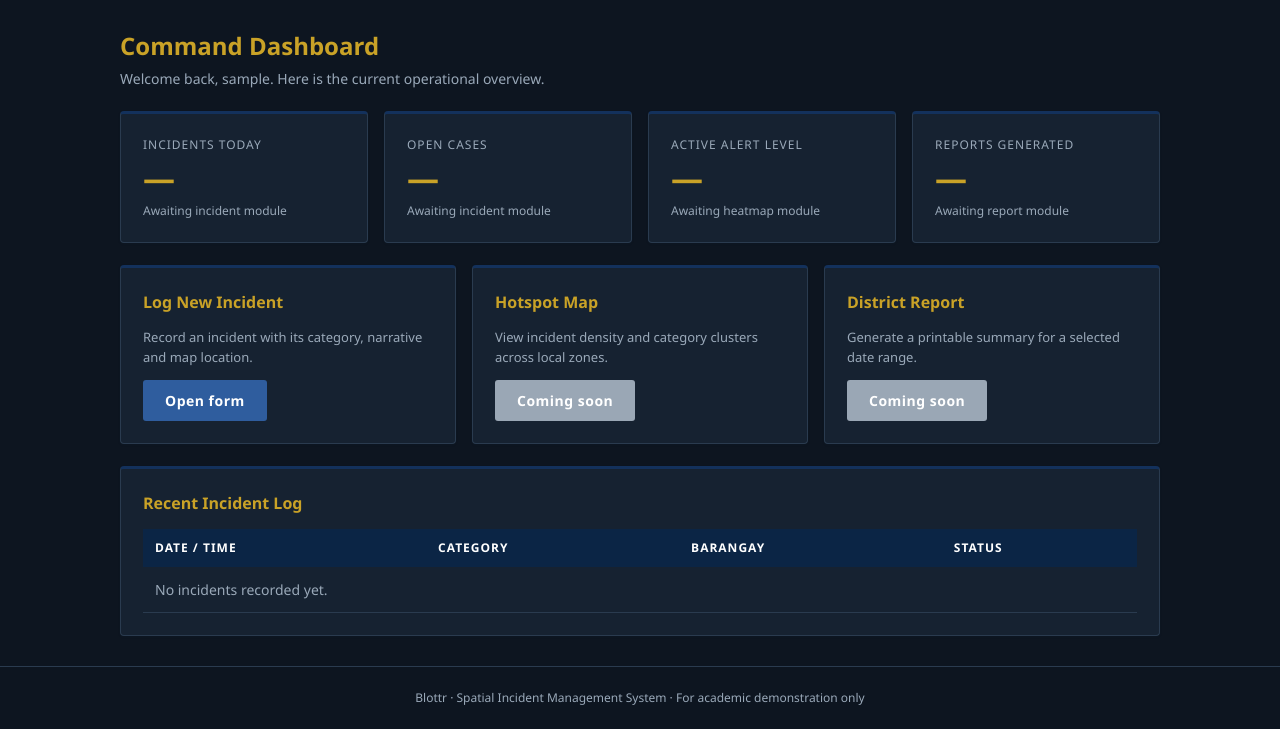
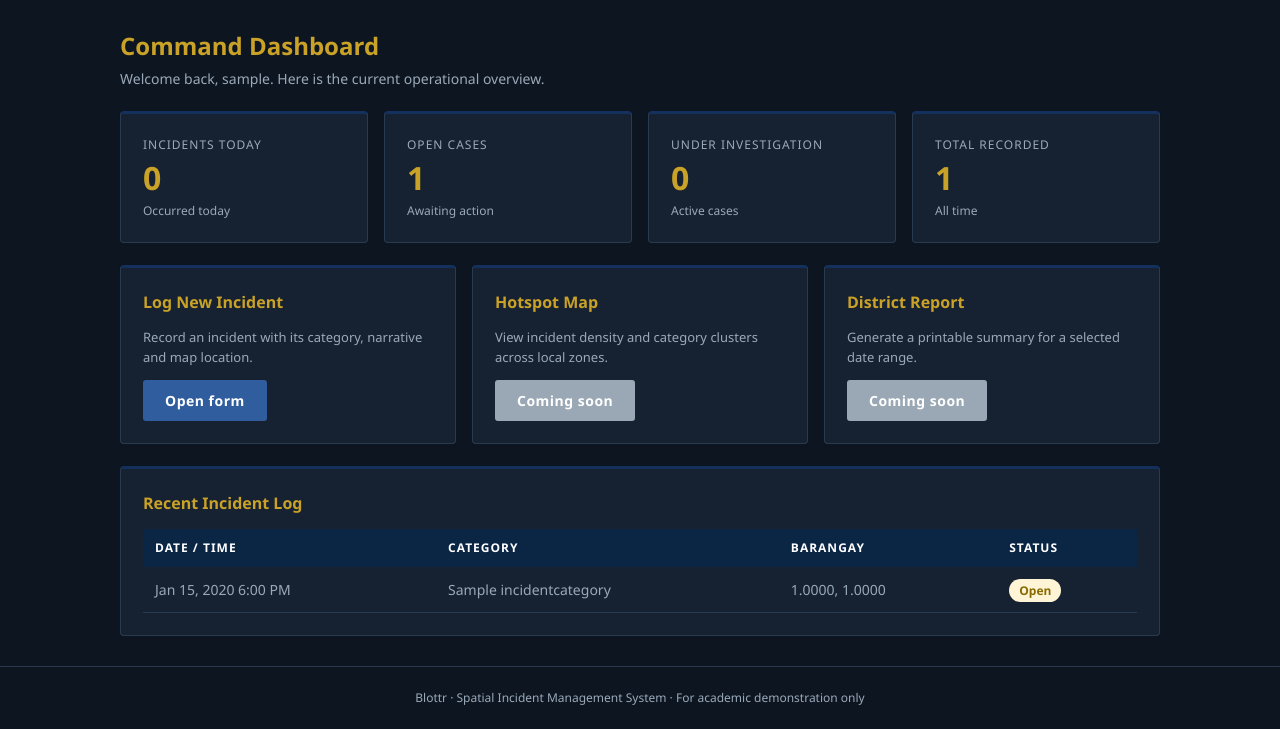
Before and after one commit to irenguinita/Blottr, a Django app: page / in a window 1280 px wide. Shown: the part 134-863 px from the top of the page. Run offline with Django 5.2, Linux system fonts and the light colour scheme; a user stored in the database is signed in; tables that the repository leaves empty hold one stand-in row (values such as "Sample post").

Commit message:
Show live incident counts and recent incidents on dashboard

```diff
--- a/apps/home/views.py
+++ b/apps/home/views.py
@@ -1,10 +1,18 @@
-"""
-HOME feature — the main authenticated landing screen.
-"""
 from django.contrib.auth.decorators import login_required
 from django.shortcuts import render
+from django.utils import timezone
+
+from apps.incidents.models import IncidentReport
 
 
 @login_required(login_url="login:login")
 def home_view(request):
-    return render(request, "home/home.html")
+    today = timezone.localdate()
+    context = {
+        "today_count": IncidentReport.objects.filter(occurrence_timestamp__date=today).count(),
+        "open_count": IncidentReport.objects.filter(status="open").count(),
+        "investigating_count": IncidentReport.objects.filter(status="under_investigation").count(),
+        "total_count": IncidentReport.objects.count(),
+        "recent": IncidentReport.objects.select_related("category")[:5],
+    }
+    return render(request, "home/home.html", context)
--- a/templates/home/home.html
+++ b/templates/home/home.html
@@ -7,23 +7,23 @@
   <div class="grid-4">
     <div class="card stat">
       <div class="label">Incidents Today</div>
-      <div class="value">&mdash;</div>
-      <div class="note">Awaiting incident module</div>
+      <div class="value">{{ today_count }}</div>
+      <div class="note">Occurred today</div>
     </div>
     <div class="card stat">
       <div class="label">Open Cases</div>
-      <div class="value">&mdash;</div>
-      <div class="note">Awaiting incident module</div>
+      <div class="value">{{ open_count }}</div>
+      <div class="note">Awaiting action</div>
     </div>
     <div class="card stat">
-      <div class="label">Active Alert Level</div>
-      <div class="value">&mdash;</div>
-      <div class="note">Awaiting heatmap module</div>
+      <div class="label">Under Investigation</div>
+      <div class="value">{{ investigating_count }}</div>
+      <div class="note">Active cases</div>
     </div>
     <div class="card stat">
-      <div class="label">Reports Generated</div>
-      <div class="value">&mdash;</div>
-      <div class="note">Awaiting report module</div>
+      <div class="label">Total Recorded</div>
+      <div class="value">{{ total_count }}</div>
+      <div class="note">All time</div>
     </div>
   </div>
 
@@ -51,8 +51,17 @@
       <thead>
         <tr><th>Date / Time</th><th>Category</th><th>Barangay</th><th>Status</th></tr>
       </thead>
-      <tbody>
-        <tr><td colspan="4">No incidents recorded yet.</td></tr>
+            <tbody>
+        {% for r in recent %}
+          <tr>
+            <td>{{ r.occurrence_timestamp|date:"M j, Y g:i A" }}</td>
+            <td>{{ r.category }}</td>
+            <td>{{ r.latitude|floatformat:4 }}, {{ r.longitude|floatformat:4 }}</td>
+            <td><span class="badge badge-{{ r.status }}">{{ r.get_status_display }}</span></td>
+          </tr>
+        {% empty %}
+          <tr><td colspan="4">No incidents recorded yet.</td></tr>
+        {% endfor %}
       </tbody>
     </table>
   </div>
```
